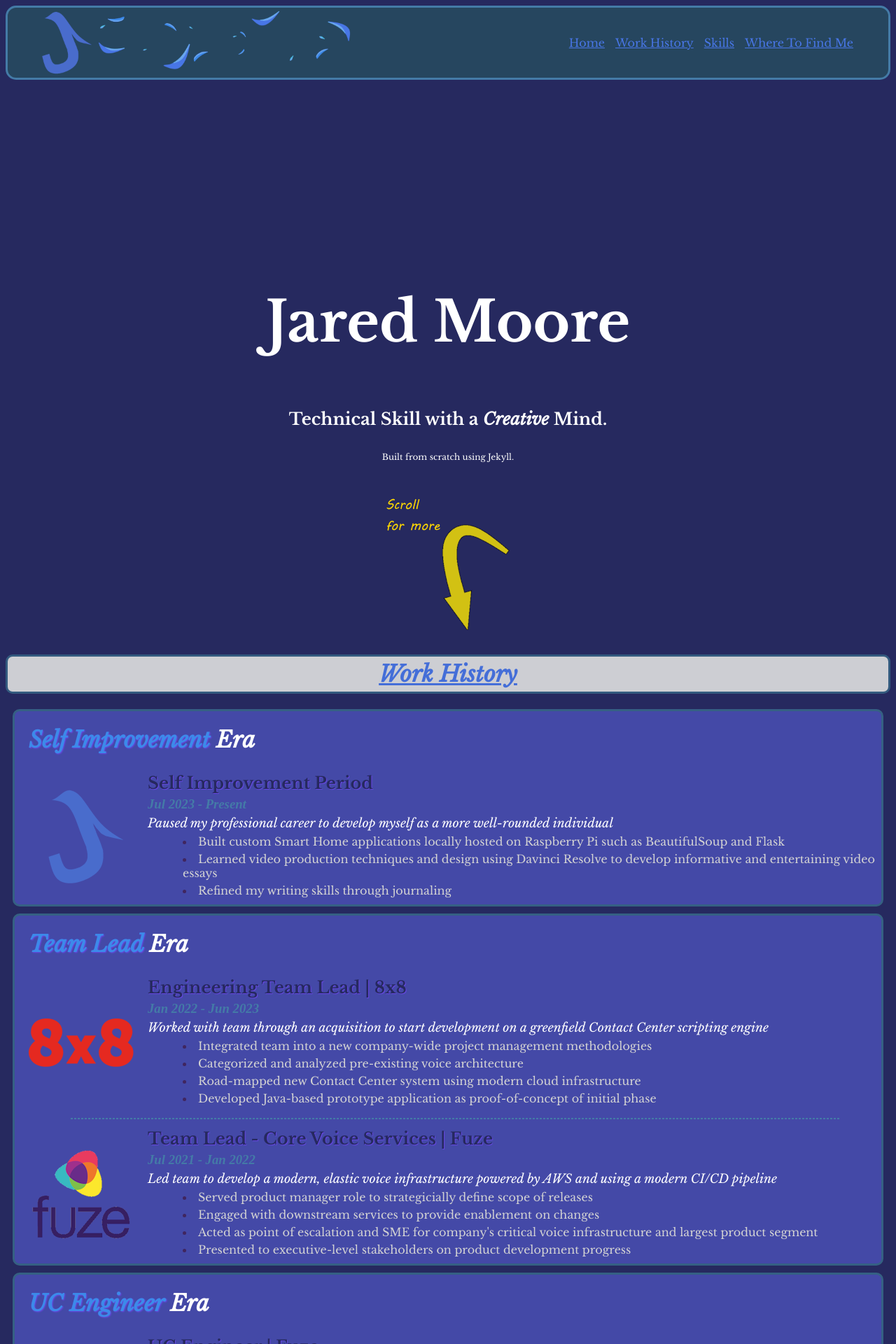
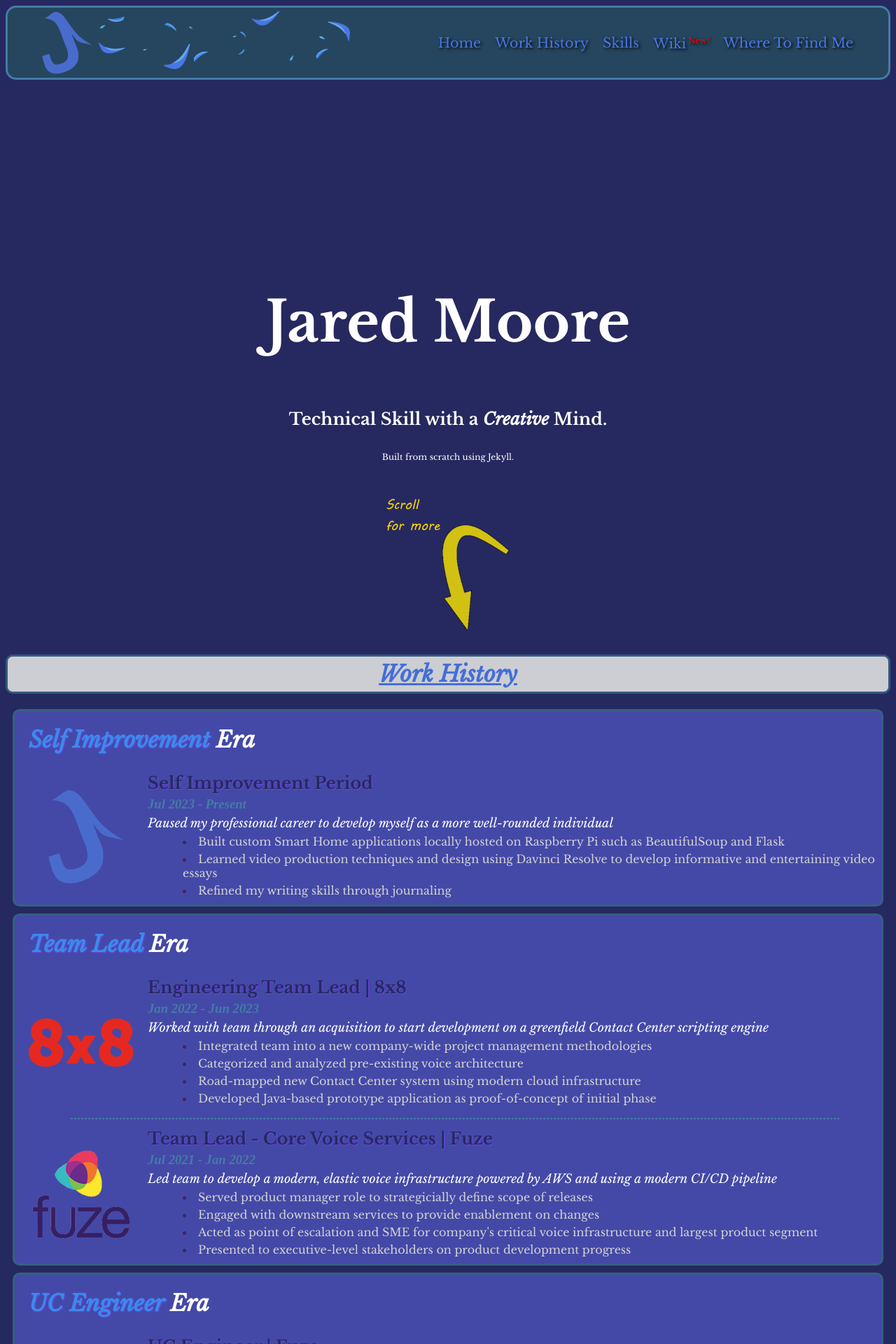
Before and after one commit to jaybirdjaredmoore/Pages-Resume, a Jekyll site: the page built from index.html, in a window 1280 px wide. Shown: the top 1920 px of the page at 70% size. Built offline with Jekyll 4.4.1, drawn with Linux system fonts in a browser that asks for light colours.

Commit message:
Updating navigation to new DB Wiki
Added navigation to the DB Wiki and related styling

```diff
--- a/_data/navigation.yml
+++ b/_data/navigation.yml
@@ -3,5 +3,7 @@
   link: ./#workhistory
 - name: Skills
   link: ./#skills
+- name: Wiki<sup>New!<sup>
+  link: https://wiki.jaredmoore.me
 - name: Where To Find Me
   link: ./#contact
--- a/_includes/topbar.html
+++ b/_includes/topbar.html
@@ -5,6 +5,6 @@
       <a href="{{item.link}}">
         {{ item.name }}
       </a>
-    {% endfor  %}
+    {% endfor %}
   </div>
 </nav>
--- a/_sass/main.scss
+++ b/_sass/main.scss
@@ -33,6 +33,7 @@ body {
     display: flex;
     height: 100px;
     border-radius: 15px;
+    //box-shadow: 0px 5px 18px 3px $resume-blue-dark;
 }
 
 #topbar > img {
@@ -43,16 +44,22 @@ body {
     display: flex;
     flex: 1;
     justify-content: end;
-    gap: 15px;
+    gap: 20px;
     padding-right: 50px;
+    text-shadow: 2px 2px 4px #000000;
 }
 
 .navbar > a {
     color: $bluejay-blue-dark;
     align-self: center;
-    /*
-    Text sizing
-    */
+    text-decoration: none;
+    font-size: 1.2em;
+}
+
+.navbar > a:nth-child(4) > sup {
+    font-size: 0.6em;
+    color: red;
+    padding-left: 3px;
 }
 
 #landing {
```
Also changed, not shown: 5 other files.
